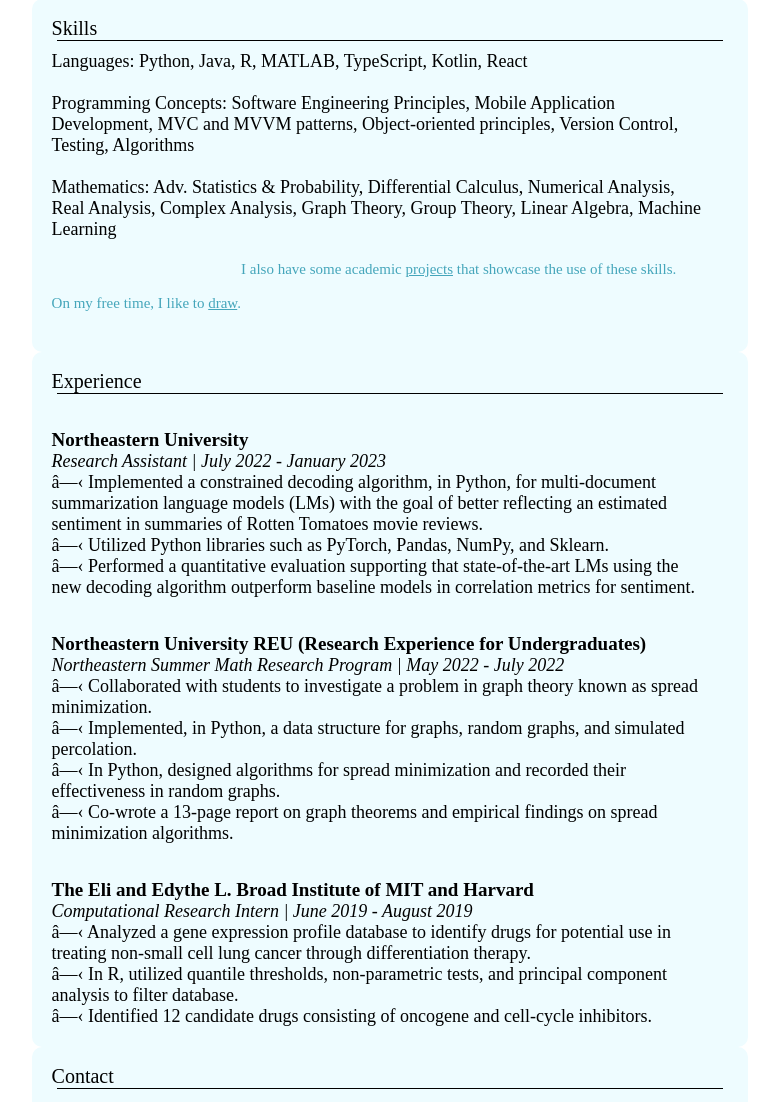
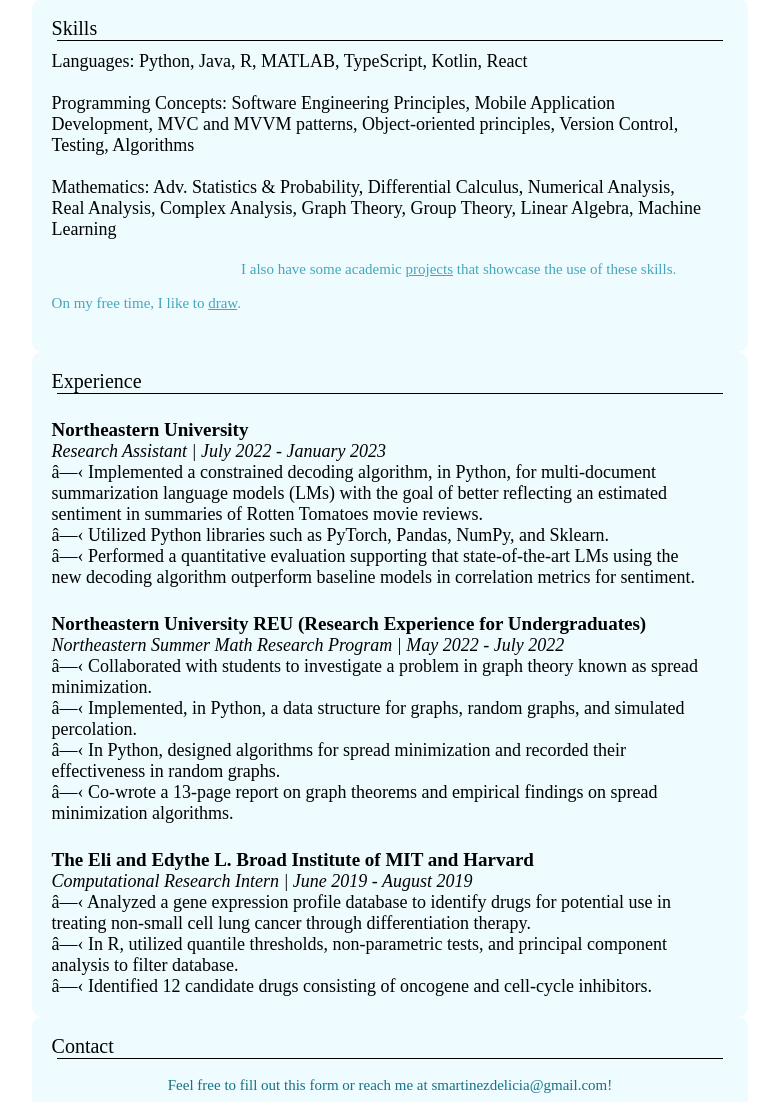
Before and after one commit to Stephanie-Delicia/stephanie-delicia.github.io, a PHP site: page / in a window 1280 px wide. Shown: the part 804-1906 px from the top of the page, without its empty margins (250-1029 px from the left). Run offline with PHP 8.4, Linux system fonts and the light colour scheme.

Commit message:
Add files via upload

```diff
--- a/css/styles.css
+++ b/css/styles.css
@@ -177,7 +177,7 @@ ul.a li {
 
   .generalContent company {
     width: 90%;
-    padding-top: 35px;
+    padding-top: 25px;
     padding-right: 20px;
     padding-left: 20px;
     font-weight: 600;
```
